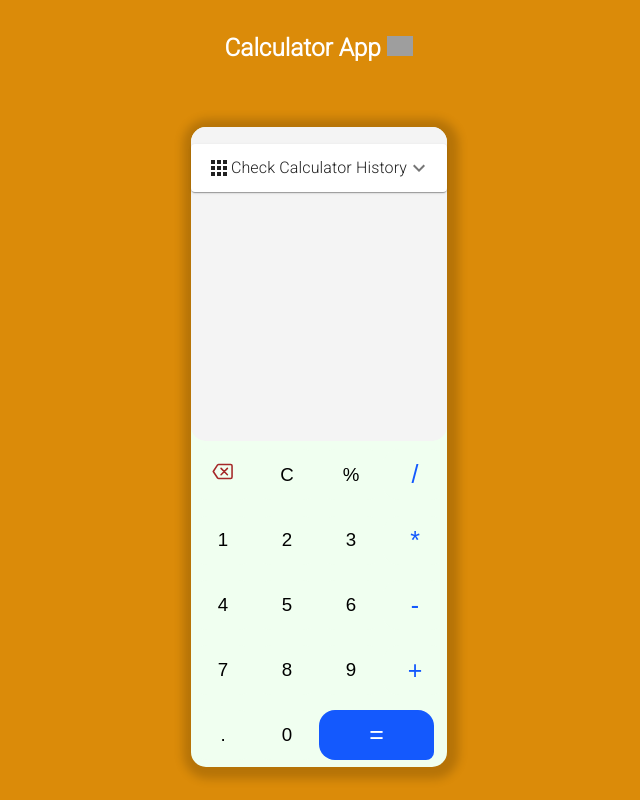
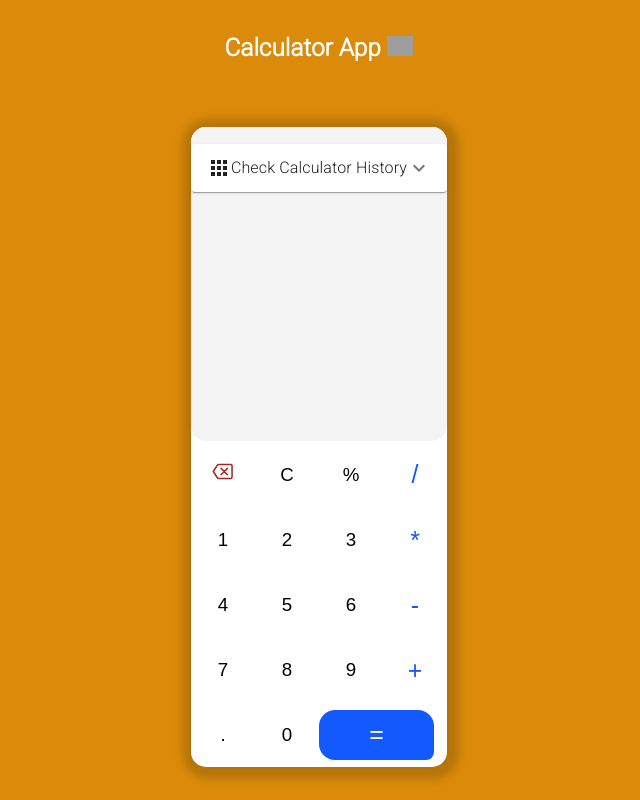
Before and after one commit to YoniB1995/mini-calculator-task, a React (Create React App) app: page / in a window 1280 px wide. Shown: the whole page, without its empty margins (321-961 px from the left). Built offline with nearby package versions, Linux system fonts and the light colour scheme; grey boxes are pictures that could not be loaded.

Commit message:
updated bugs and fixes

```diff
--- a/src/components/Buttons/Buttons.css
+++ b/src/components/Buttons/Buttons.css
@@ -14,7 +14,7 @@
   cursor: pointer;
   outline: none;
   border-radius: 1rem;
-  background-color: honeydew;
+  background-color: white;
 }
 
 .btns button:hover {
--- a/src/components/Buttons/Buttons.jsx
+++ b/src/components/Buttons/Buttons.jsx
@@ -8,7 +8,7 @@ function Buttons(props) {
     <div className="btns">
       <button
         value={"backspace"}
-        onClick={(e) => props.handleCalculation(e.target.value)}
+        onClick={(e) => props.handleCalculation("backspace")}
       >
         <IoBackspaceOutline />
       </button>
--- a/src/components/Calculator/Calculator.css
+++ b/src/components/Calculator/Calculator.css
@@ -1,5 +1,5 @@
 .calculator {
-  background-color: honeydew;
+  background-color: white;
   border-radius: 15px;
   width: 80%;
   height: 80%;
--- a/src/components/Calculator/Calculator.jsx
+++ b/src/components/Calculator/Calculator.jsx
@@ -47,7 +47,7 @@ function Calculator() {
         calculate.primaryNum += num;
         setNumbersDisplay(numbersDisplay + num);
         calculate.finalNum = "";
-      } else if (num === "backspace" || num === "Backspace") {
+      } else if (num === "backspace") {
         setCalculate({
           primaryNum: calculate.primaryNum.slice(0, -1),
           operator: "",
```
